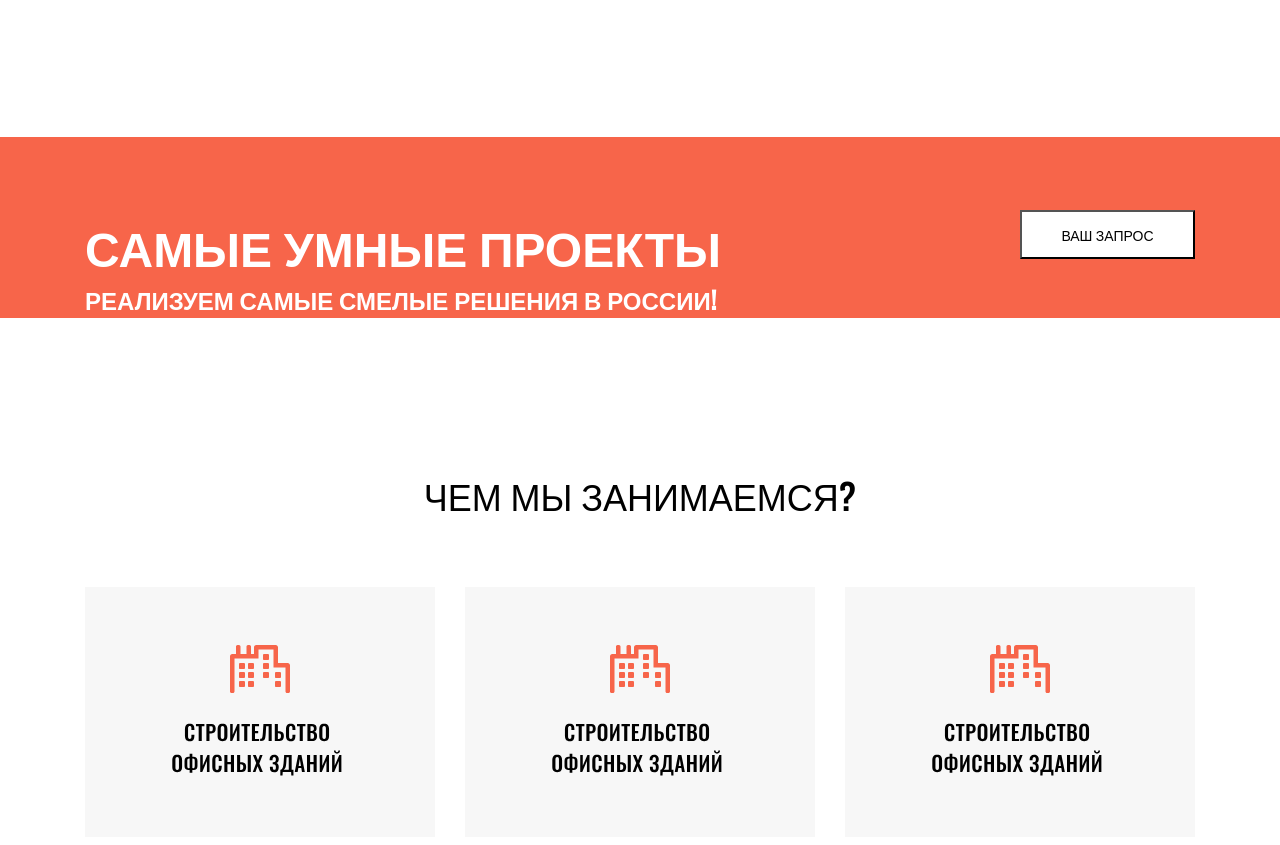
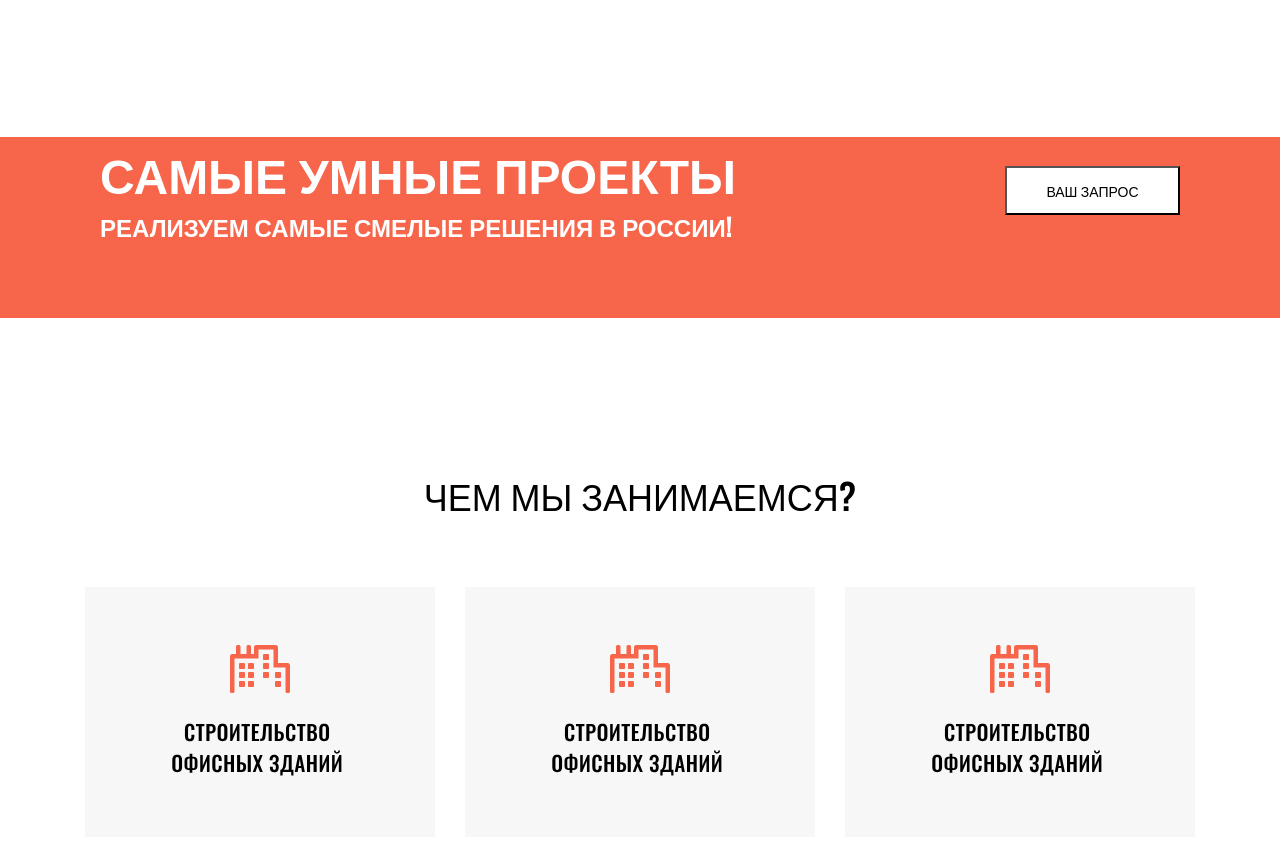
Before and after one commit to MarinaArefjeva/FE-Buildingproject, a plain HTML site: page index.html in a window 1280 px wide. Shown: the part 1720-2565 px from the top of the page. Drawn offline with nearby package versions, Linux system fonts and the light colour scheme.

Commit message:
Update style.css

```diff
--- a/style.css
+++ b/style.css
@@ -148,8 +148,9 @@ body {
   justify-content: center;
   justify-content: space-between;
   padding-top: 73px;
-  height: 181px;
+  align-items: center;
   align-content: center;
+  padding: 0 15px;
 }
 .buttonSection {
   font-size: 14px;
```
